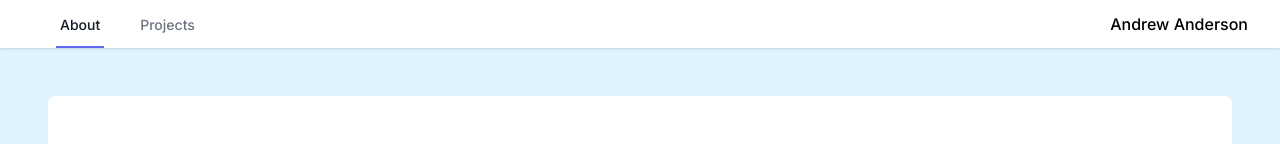
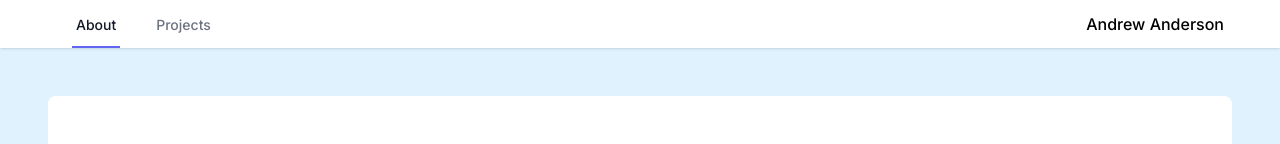
Before and after one commit to relic606/portfolio, a Next.js app: page / in a window 1280 px wide. Shown: the top 144 px of the page. Built offline with nearby package versions, Linux system fonts and the light colour scheme.

Commit message:
minor css changes

```diff
--- a/app/components/Header.js
+++ b/app/components/Header.js
@@ -60,7 +60,7 @@ export default function Header() {
 		<Disclosure as="nav" className="bg-white shadow">
 			{({ open }) => (
 				<>
-					<div className="mx-auto lg:max-w-7xl px-8 w-full">
+					<div className="mx-auto px-12 w-full">
 						<div className="relative flex h-12">
 							<div className="flex flex-1">
 								<div className="flex sm:ml-6 sm:space-x-8 space-x-2">
@@ -86,7 +86,7 @@ export default function Header() {
 									</Link>
 								</div>
 							</div>
-							<div className="inline-flex items-center font-medium min-w-fit">
+							<div className="inline-flex items-center font-medium min-w-fit sm:pr-2">
 								Andrew Anderson
 							</div>
 						</div>
--- a/app/layout.js
+++ b/app/layout.js
@@ -11,10 +11,10 @@ const inter = Inter({
 	subsets: ["latin"]
 });
 
-// export const metadata = {
-// 	title: "Andrew Anderson's Portfolio",
-// 	description: "Generated by Next.js"
-// };
+export const metadata = {
+	title: "Andrew Anderson's Portfolio",
+	description: "Generated by Next.js"
+};
 
 export default function RootLayout({ children }) {
 	useEffect(() => {
@@ -34,9 +34,9 @@ export default function RootLayout({ children }) {
 
 	return (
 		<html lang="en">
-			<Head>
+			{/* <Head>
 				<title>Andrew Anderson&apos;s Portfolio</title>
-			</Head>
+			</Head> */}
 			<body className={`bg-sky-100 h-screen ${inter.className}`}>
 				<Header />
 				{children}
```
